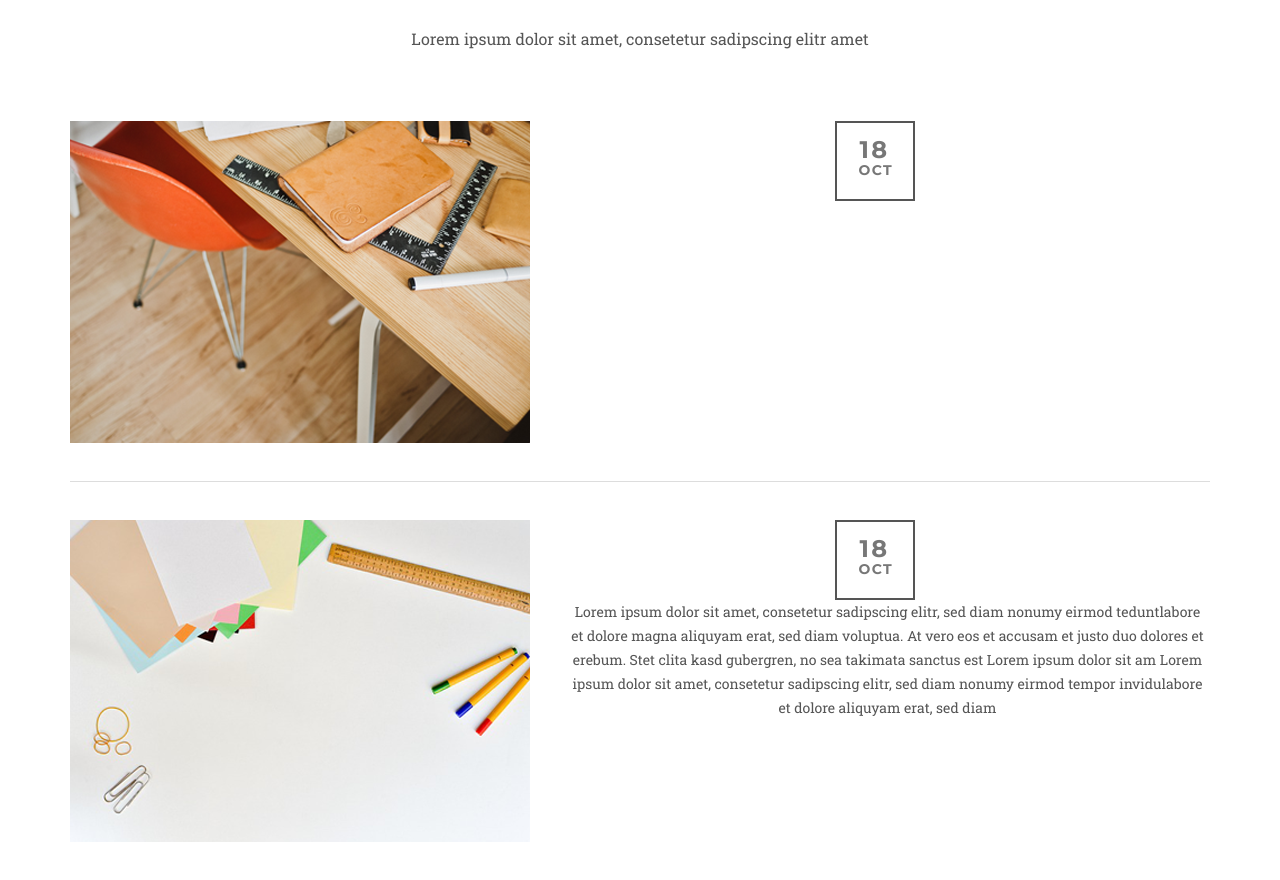
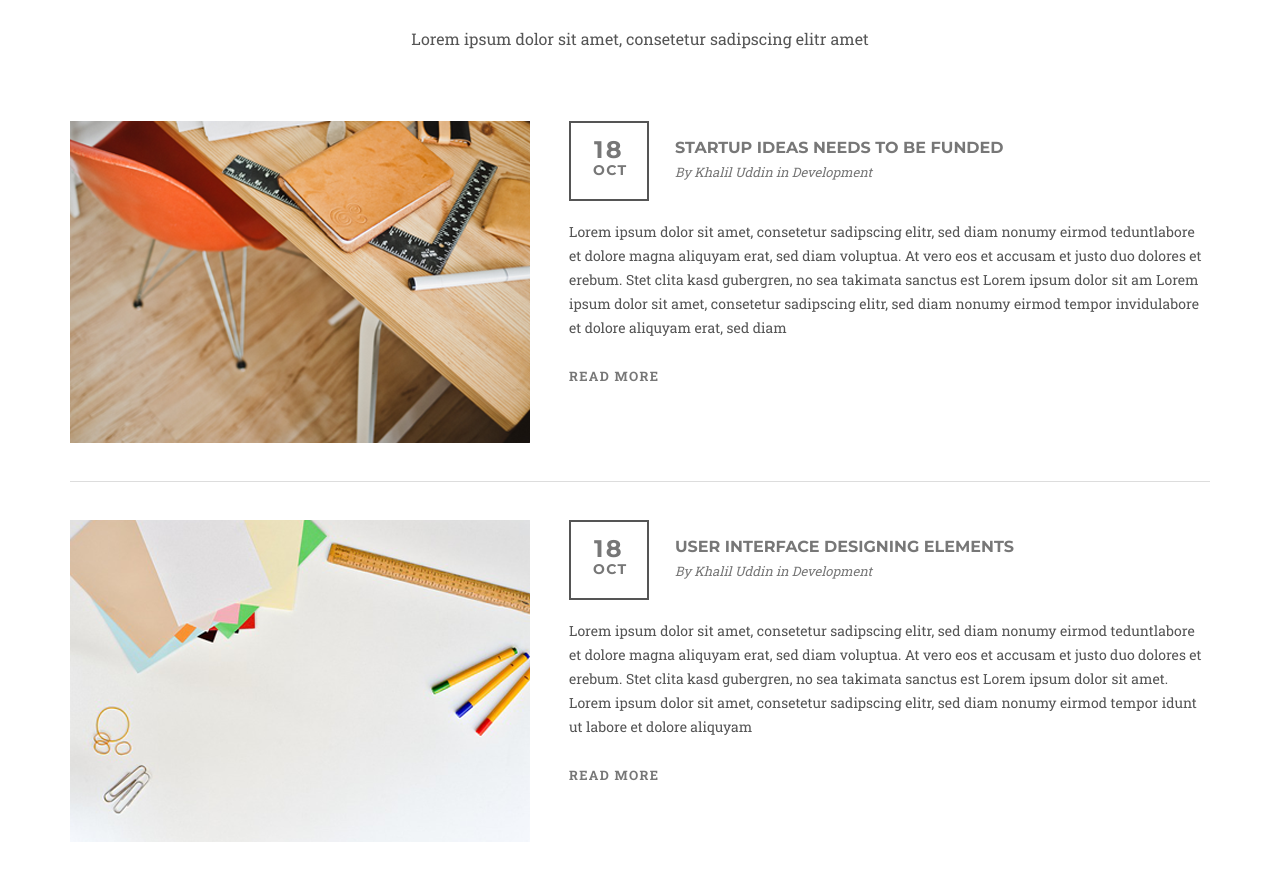
Before and after one commit to airman66/startup, a plain HTML site: page index.html in a window 1280 px wide. Shown: the part 4163-5043 px from the top of the page. Before the commit the page ends 5009 px from the top, so only its background shows below. Drawn offline with Linux system fonts and the light colour scheme.

Commit message:
добавили полностью блог и исправили все баги

```diff
--- a/assets/style.css
+++ b/assets/style.css
@@ -1,11 +1,12 @@
 body {
-    margin: auto;
+    margin: 0 auto;
 }
 
 .container {
     width: 100%;
     max-width: 1600px;
-    margin: auto;
+    margin-left: auto;
+    margin-right: auto;
 }
 
 .intro {
@@ -347,6 +348,7 @@ header {
 
 .blog {
     height: 721px;
+    margin-bottom: 101px;
 
 }
 
@@ -405,11 +407,63 @@ header {
 
 
 .blog__item__content__text {
-    width: 637px;
     height: 110px;
     color: #555555;
     font-family: "Roboto Slab";
     font-size: 14px;
     font-weight: 400;
     line-height: 24px;
+    text-align: left;
+    margin-top: 23px;
 }
+
+
+.blog__item__content__header {
+    display: flex;
+    height: 76px;
+}
+
+
+.blog__item__content__header__headline {
+    height: 45px;
+    padding-top: 15px;
+}
+
+
+.blog__item__content__header__headline__text {
+    color: #777777;
+    font-family: Montserrat;
+    font-size: 16px;
+    font-weight: 700;
+    line-height: 24px;
+    text-transform: uppercase;
+}
+
+
+
+.blog__item__content__header__headline__author {
+    font-family: "Roboto Slab";
+    font-size: 13px;
+    font-weight: 400;
+    font-style: italic;
+    line-height: 24px;
+    color: #777777;
+    text-align: left;
+}
+
+.blog__item__content__ad {
+    font-family: "Roboto Slab";
+    font-size: 13px;
+    font-weight: 700;
+    line-height: 24px;
+    text-transform: uppercase;
+    letter-spacing: 1.3px;
+    color: #777777;
+    text-align: left;
+    margin-top: 34px;
+}
+
+
+.blog__item:hover span {
+    color: #c0301c;
+}
--- a/index.html
+++ b/index.html
@@ -185,12 +185,21 @@
                                     </div>
                                 </div>
                                 <div class="blog__item__content__header__headline">
-                                    <div class="blog__item__content__header__headline__text"></div>
-                                    <div class="blog__item__content__header__headline__author"></div>
+                                    <div class="blog__item__content__header__headline__text">
+                                        <span>Startup ideas needs to be funded</span>
+                                    </div>
+                                    <div class="blog__item__content__header__headline__author">By <span>Khalil</span>
+                                        Uddin in
+                                        <span>Development</span></div>
                                 </div>
                             </div>
-                            <div class="blog__item__content__text"></div>
-                            <div class="blog__item__content__ad"></div>
+                            <div class="blog__item__content__text">Lorem ipsum dolor sit amet, consetetur sadipscing
+                                elitr, sed diam nonumy eirmod teduntlabore et dolore magna aliquyam erat, sed diam
+                                voluptua. At vero eos et accusam et justo duo dolores et erebum. Stet clita kasd
+                                gubergren, no sea takimata sanctus est Lorem ipsum dolor sit am Lorem ipsum dolor sit
+                                amet, consetetur sadipscing elitr, sed diam nonumy eirmod tempor invidulabore et dolore
+                                aliquyam erat, sed diam </div>
+                            <div class="blog__item__content__ad"><a href="#"><span>Read more</span></a></div>
                         </div>
                     </div>
                     <div class="blog__line"></div>
@@ -205,12 +214,21 @@
                                     </div>
                                 </div>
                                 <div class="blog__item__content__header__headline">
-                                    <div class="blog__item__content__header__headline__text"></div>
-                                    <div class="blog__item__content__header__headline__author"></div>
+                                    <div class="blog__item__content__header__headline__text">
+                                        <span>User Interface Designing Elements</span>
+                                    </div>
+                                    <div class="blog__item__content__header__headline__author">By <span>Khalil</span>
+                                        Uddin in
+                                        <span>Development</span></div>
                                 </div>
                             </div>
-                            <div class="blog__item__content__text">Lorem ipsum dolor sit amet, consetetur sadipscing elitr, sed diam nonumy eirmod teduntlabore et dolore magna aliquyam erat, sed diam voluptua. At vero eos et accusam et justo duo dolores et erebum. Stet clita kasd gubergren, no sea takimata sanctus est Lorem ipsum dolor sit am Lorem ipsum dolor sit amet, consetetur sadipscing elitr, sed diam nonumy eirmod tempor invidulabore et dolore aliquyam erat, sed diam </div>
-                            <div class="blog__item__content__ad"></div>
+                            <div class="blog__item__content__text">Lorem ipsum dolor sit amet, consetetur sadipscing
+                                elitr, sed diam nonumy eirmod teduntlabore et dolore magna aliquyam erat, sed diam
+                                voluptua. At vero eos et accusam et justo duo dolores et erebum. Stet clita kasd
+                                gubergren, no sea takimata sanctus est Lorem ipsum dolor sit amet. Lorem ipsum dolor sit
+                                amet, consetetur sadipscing elitr, sed diam nonumy eirmod tempor idunt ut labore et
+                                dolore aliquyam </div>
+                            <div class="blog__item__content__ad"><a href="#"><span>Read more</span></a></div>
                         </div>
                     </div>
                 </div>
```
